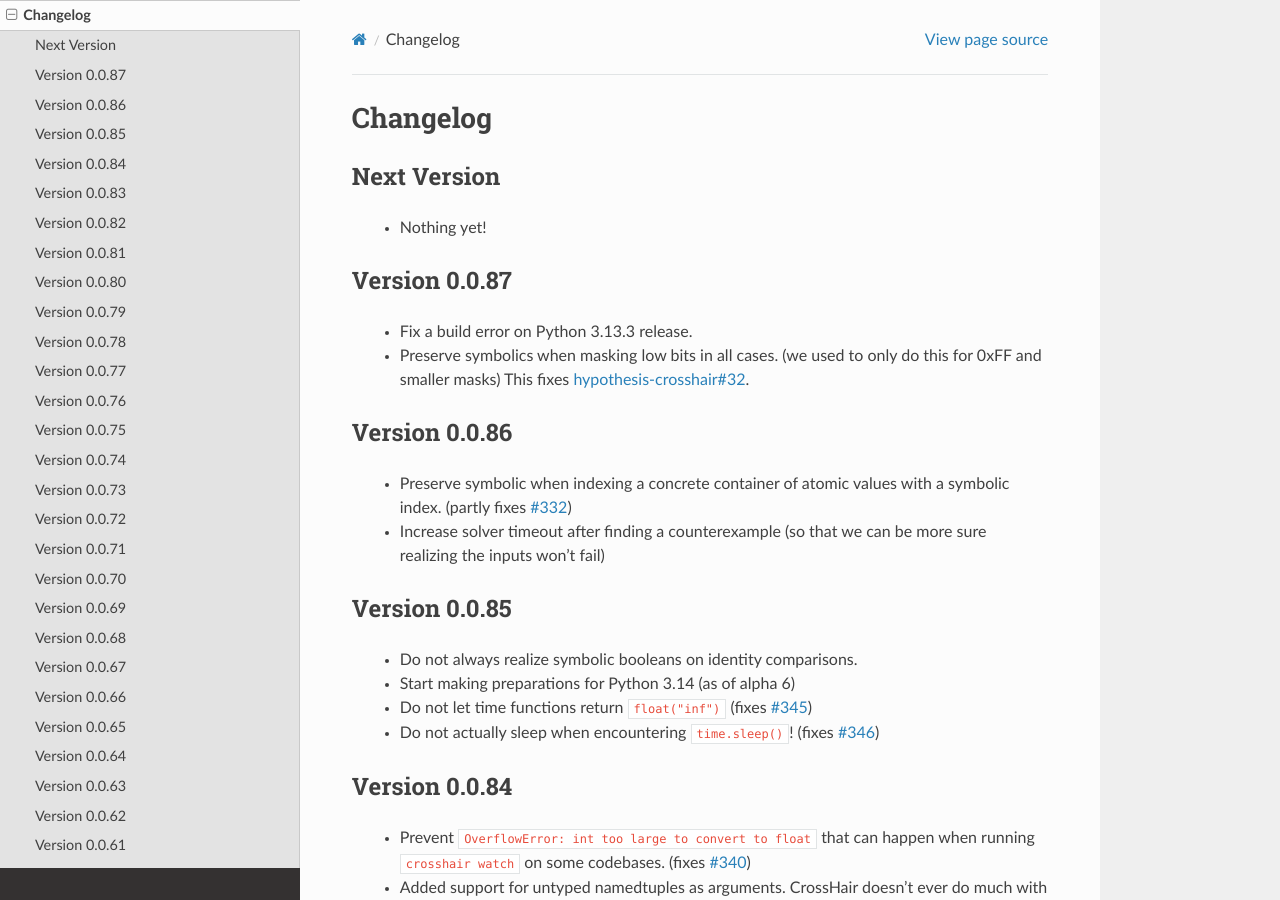
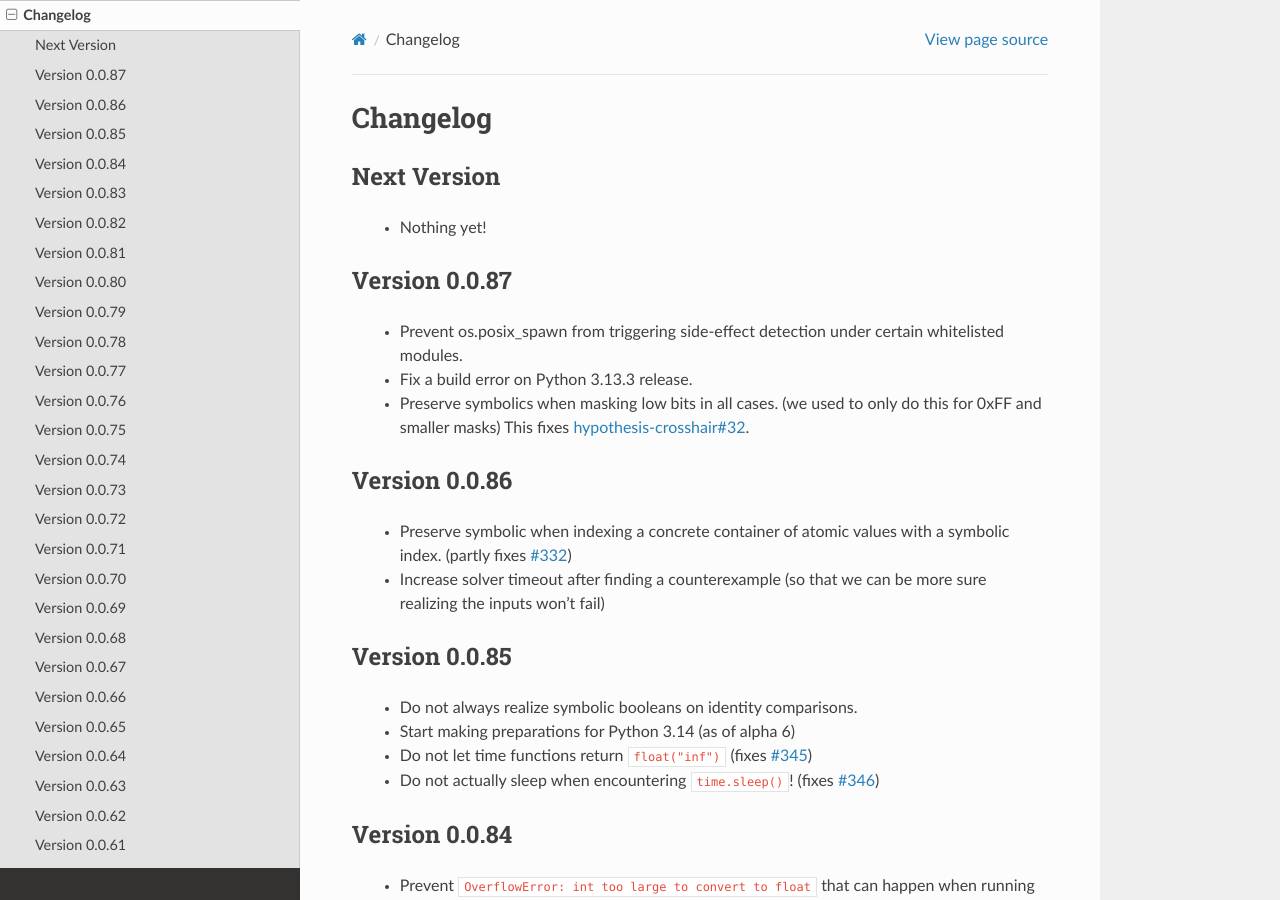
Before and after one commit to pschanely/CrossHair, a Sphinx documentation site: the page built from doc/source/changelog.rst, in a window 1280 px wide and 900 px high. Built offline with Sphinx 7.4.7 and the Read the Docs theme 3.1.0, drawn with Linux system fonts in a browser that asks for light colours; the version number is read from the project's files by our own code.

Commit message:
Update changelog

```diff
--- a/doc/source/changelog.rst
+++ b/doc/source/changelog.rst
@@ -12,6 +12,8 @@ Next Version
 Version 0.0.87
 --------------
 
+  * Prevent os.posix_spawn from triggering side-effect detection under
+    certain whitelisted modules.
   * Fix a build error on Python 3.13.3 release.
   * Preserve symbolics when masking low bits in all cases.
     (we used to only do this for 0xFF and smaller masks)
```
